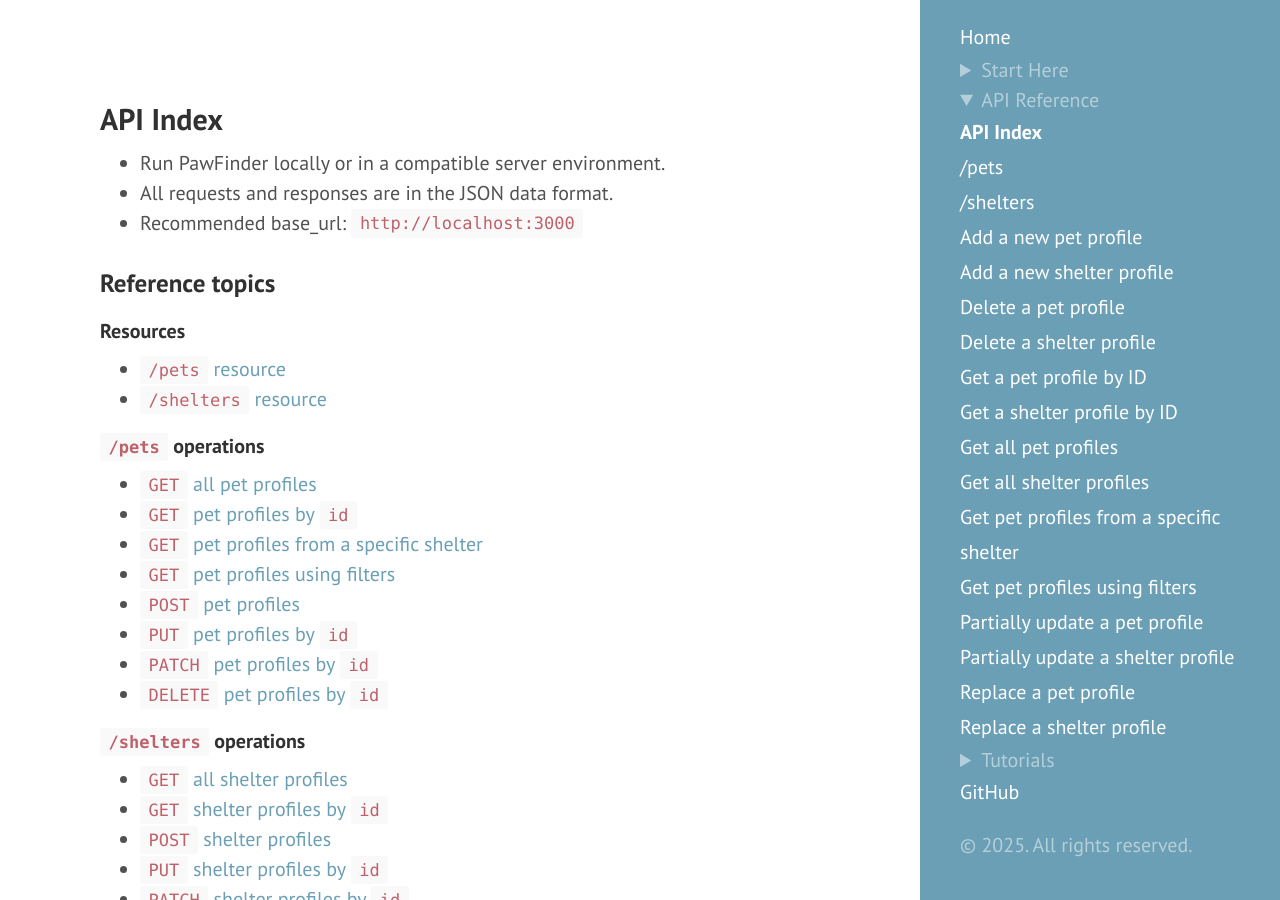
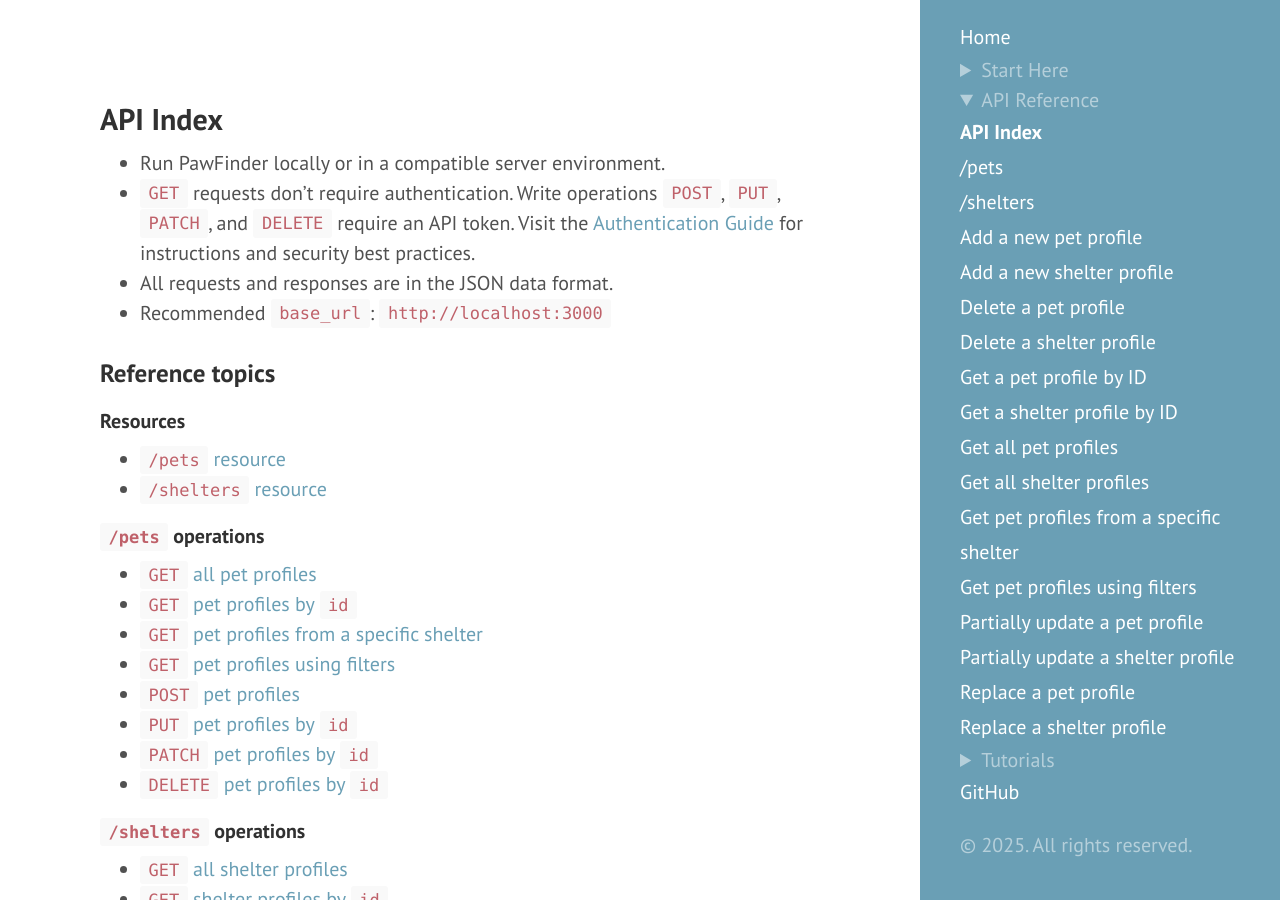
Before and after one commit to rhyannonjoy/pawfinder-service, a Jekyll site: the page built from docs/api-reference/api-index.md, in a window 1280 px wide and 900 px high. Built offline with Jekyll 4.4.1, drawn with Linux system fonts in a browser that asks for light colours.

Commit message:
docs(api-index): add auth note

```diff
--- a/docs/api-reference/api-index.md
+++ b/docs/api-reference/api-index.md
@@ -7,8 +7,12 @@ permalink: /docs/api-reference/api-index/
 ## API Index
 
 - Run PawFinder locally or in a compatible server environment.
+- `GET` requests don't require authentication. Write operations
+`POST`, `PUT`, `PATCH`, and `DELETE` require an API token.
+Visit the [Authentication Guide](../overview/authentication-guide.md)
+for instructions and security best practices.
 - All requests and responses are in the JSON data format.
-- Recommended base_url: `http://localhost:3000`
+- Recommended `base_url`: `http://localhost:3000`
 
 ### Reference topics
 
```
